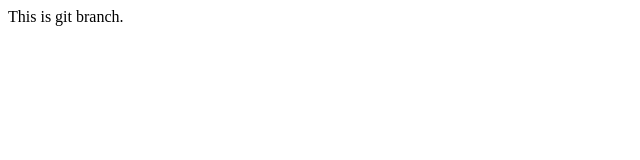
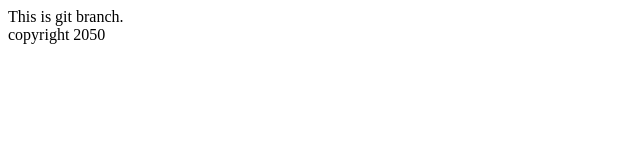
Before and after one commit to samnjab/git-lesson, a plain HTML site: page index.html in a window 1280 px wide. Shown: the whole page, without its empty margins (0-640 px from the left). Drawn offline with Linux system fonts and the light colour scheme.

Commit message:
added a footer

```diff
--- a/index.html
+++ b/index.html
@@ -11,5 +11,9 @@
   This is git branch.
 </header>
 
+<footer>
+  copyright 2050
+</footer>
+
 </body>
 </html>
```
